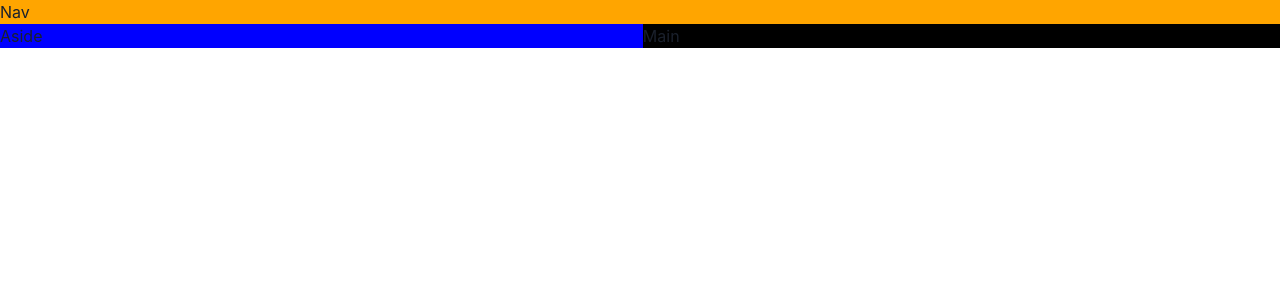
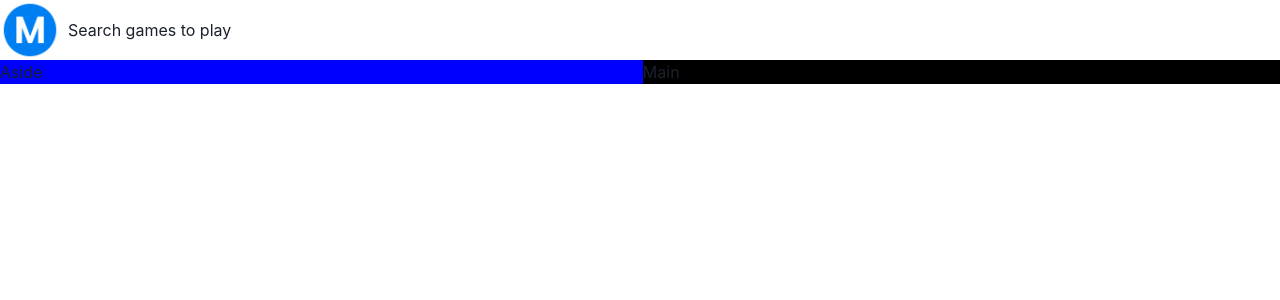
Before and after one commit to fens7/game-search, a React (Vite) app: page / in a window 1280 px wide. Shown: the top 300 px of the page. Built offline with nearby package versions, Linux system fonts and the light colour scheme.

Commit message:
nav bar building

```diff
--- a/src/App.tsx
+++ b/src/App.tsx
@@ -1,4 +1,5 @@
 import { Grid, GridItem, Show } from '@chakra-ui/react';
+import NavBar from './components/NavBar';
 
 function App() {
     return (
@@ -8,8 +9,8 @@
                     base: `'nav' 'main'`,
                     lg: `'nav nav' 'aside main'`, //1024px
                 }}>
-                <GridItem area="nav" bg={'orange'}>
-                    Nav
+                <GridItem area="nav">
+                    <NavBar />
                 </GridItem>
                 <Show above="lg">
                     <GridItem area="aside" bg={'blue'}>
--- /dev/null
+++ b/src/components/NavBar.tsx
@@ -0,0 +1,13 @@
+import { HStack, Image, Text } from '@chakra-ui/react';
+import Logo from '../assets/logo1.png';
+
+function NavBar() {
+    return (
+        <HStack>
+            <Image src={Logo} boxSize="60px" />
+            <Text margin="0">Search games to play</Text>
+        </HStack>
+    );
+}
+
+export default NavBar;
--- a/src/index.css
+++ b/src/index.css
@@ -1,2 +1,3 @@
-#root {
+p {
+    margin: 0;
 }
```
Also changed, not shown: src/assets/logo1.png (added).
